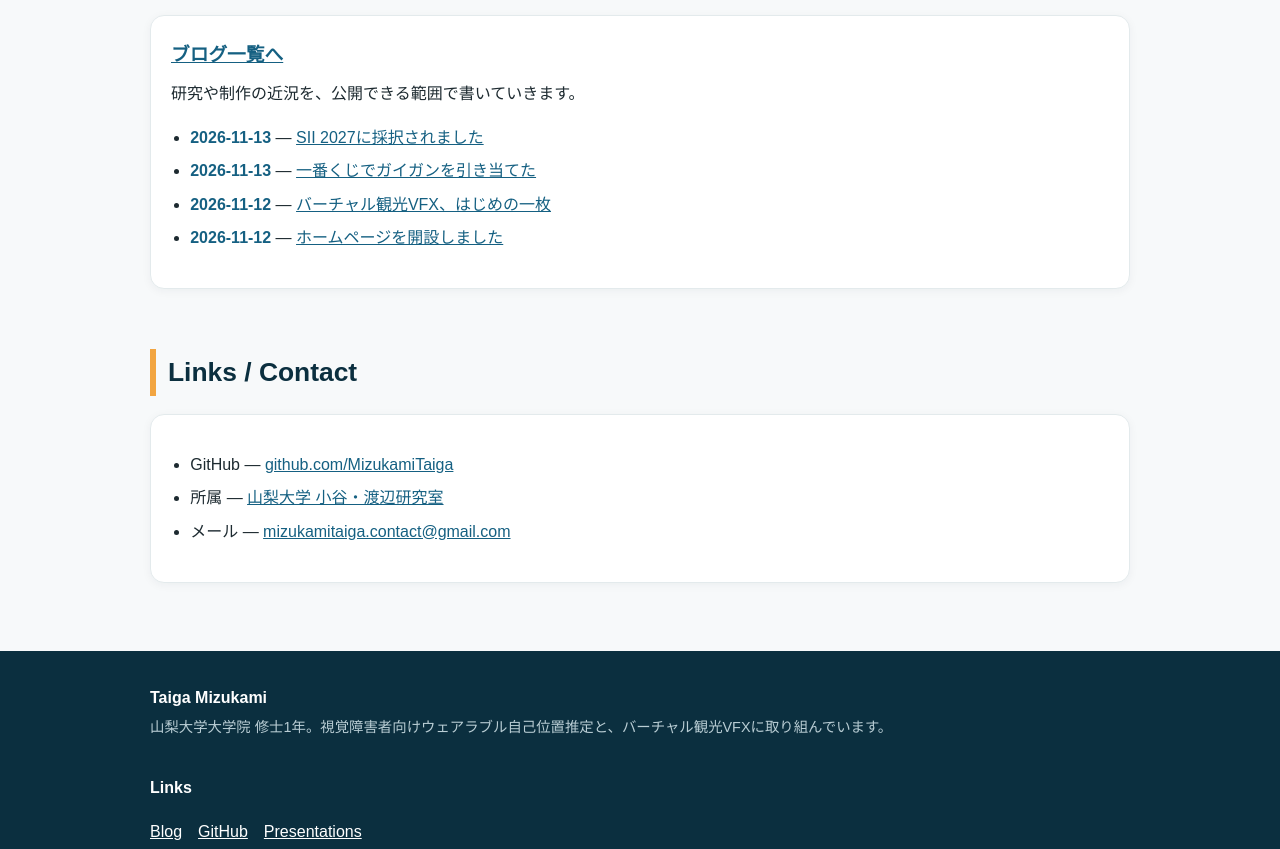
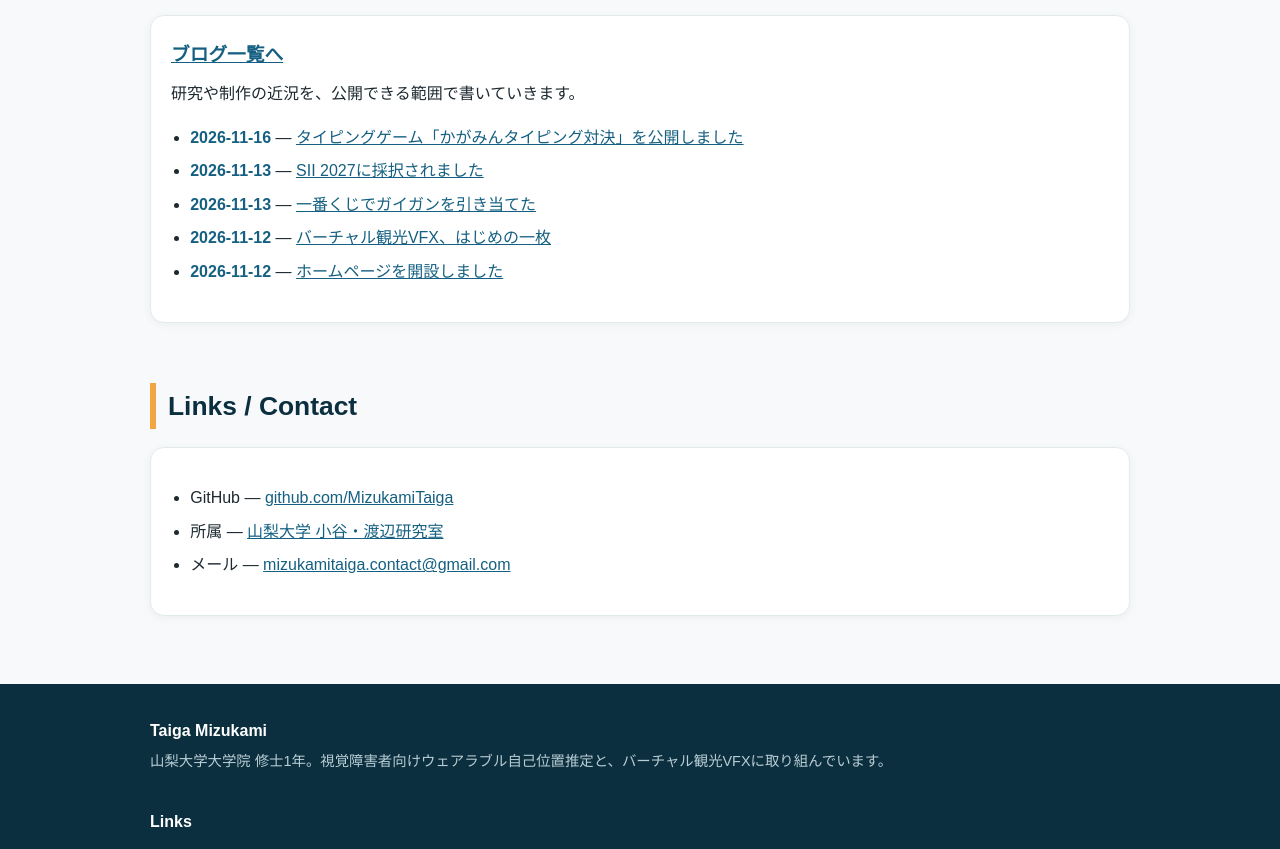
Before and after one commit to MizukamiTaiga/MizukamiTaiga.github.io, a plain HTML site: page index.html in a window 1280 px wide. Shown: the part 5450-6299 px from the top of the page. Drawn offline with Linux system fonts and the light colour scheme; animation ran at ten frames a second.

Commit message:
Add typing game post to top page blog list

```diff
--- a/index.html
+++ b/index.html
@@ -159,7 +159,7 @@ nav a{border-bottom:3px solid transparent;padding-bottom:2px}nav a.cur{border-co
 </section>
 
 <section id="blog"><h2>Blog</h2>
-<div class="card"><h3><a href="blog/">ブログ一覧へ</a></h3><p>研究や制作の近況を、公開できる範囲で書いていきます。</p><ul><li><span class="date">2026-11-13</span> ― <a href="blog/2026-11-13-sii2027-accepted.html">SII 2027に採択されました</a></li><li><span class="date">2026-11-13</span> ― <a href="blog/2026-11-13-gigan.html">一番くじでガイガンを引き当てた</a></li><li><span class="date">2026-11-12</span> ― <a href="blog/2026-11-12-vfx-first-image.html">バーチャル観光VFX、はじめの一枚</a></li><li><span class="date">2026-11-12</span> ― <a href="blog/2026-11-12-hello.html">ホームページを開設しました</a></li></ul></div>
+<div class="card"><h3><a href="blog/">ブログ一覧へ</a></h3><p>研究や制作の近況を、公開できる範囲で書いていきます。</p><ul><li><span class="date">2026-11-16</span> ― <a href="blog/2026-11-16-typing-game.html">タイピングゲーム「かがみんタイピング対決」を公開しました</a></li><li><span class="date">2026-11-13</span> ― <a href="blog/2026-11-13-sii2027-accepted.html">SII 2027に採択されました</a></li><li><span class="date">2026-11-13</span> ― <a href="blog/2026-11-13-gigan.html">一番くじでガイガンを引き当てた</a></li><li><span class="date">2026-11-12</span> ― <a href="blog/2026-11-12-vfx-first-image.html">バーチャル観光VFX、はじめの一枚</a></li><li><span class="date">2026-11-12</span> ― <a href="blog/2026-11-12-hello.html">ホームページを開設しました</a></li></ul></div>
 </section>
 
 <section id="links"><h2>Links / Contact</h2>
```
